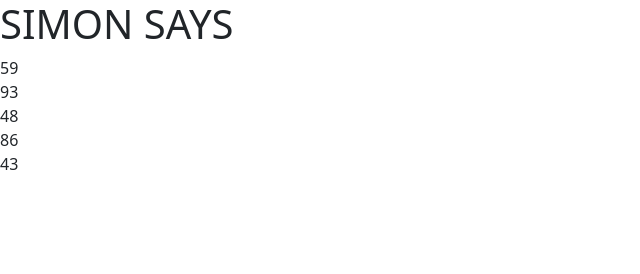
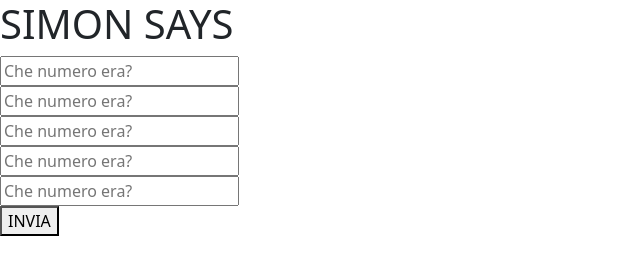
Before and after one commit to BanLowi/js-simon, a plain HTML site: page index.html in a window 1280 px wide. Shown: the whole page, without its empty margins (0-640 px from the left). Drawn offline with nearby package versions, Linux system fonts and the light colour scheme.

Commit message:
input and submit button appear after 30 seconds

```diff
--- a/index.html
+++ b/index.html
@@ -1,31 +1,38 @@
 <!DOCTYPE html>
 <html lang="en">
+
 <head>
     <meta charset="UTF-8">
     <meta name="viewport" content="width=device-width, initial-scale=1.0">
     <title>Simon Says</title>
 
     <!-- Bootstrap -->
-     <link href="https://cdn.jsdelivr.net/npm/bootstrap@5.3.8/dist/css/bootstrap.min.css" rel="stylesheet" integrity="sha384-sRIl4kxILFvY47J16cr9ZwB07vP4J8+LH7qKQnuqkuIAvNWLzeN8tE5YBujZqJLB" crossorigin="anonymous">
+    <link href="https://cdn.jsdelivr.net/npm/bootstrap@5.3.8/dist/css/bootstrap.min.css" rel="stylesheet"
+        integrity="sha384-sRIl4kxILFvY47J16cr9ZwB07vP4J8+LH7qKQnuqkuIAvNWLzeN8tE5YBujZqJLB" crossorigin="anonymous">
 
 </head>
+
 <body>
-    <header><h1>SIMON SAYS</h1></header>
+    <header>
+        <h1>SIMON SAYS</h1>
+    </header>
 
     <main>
 
         <div id="numberContainer">
-
-            <div id="numberOne"><input type="number"></div>
-            <div id="numberTwo"></div>
-            <div id="numberThree"></div>
-            <div id="numberFour"></div>
-            <div id="numberFive"></div>
-
+            <form>
+                <div id="numberOne"></div>
+                <div id="numberTwo"></div>
+                <div id="numberThree"></div>
+                <div id="numberFour"></div>
+                <div id="numberFive"></div>
+                <button type="submit" class="d-none">INVIA</button>
+            </form>
         </div>
 
     </main>
 
     <script src="./main.js"></script>
 </body>
+
 </html>
--- a/main.js
+++ b/main.js
@@ -8,6 +8,12 @@ const numberThreeEl = document.getElementById("numberThree");
 const numberFourEl = document.getElementById("numberFour");
 const numberFiveEl = document.getElementById("numberFive");
 
+// Variabili elementi input
+const buttonEl = document.querySelector("button.d-none");
+
+// Variabile contatore
+const counter = 0;
+
 // Inserisco un numero random da 1 a 100 in ogni elemento
 numberOneEl.innerHTML = getRndNumber(1, 100);
 numberTwoEl.innerHTML = getRndNumber(1, 100);
@@ -17,9 +23,18 @@ numberFiveEl.innerHTML = getRndNumber(1, 100);
 
 // Generatore numeri random
 function getRndNumber(min, max) {
-  return Math.floor(Math.random() * (max - min + 1) ) + min;
+    return Math.floor(Math.random() * (max - min + 1)) + min;
 }
 
-setTimeout( () => {
-    numbers.className = "d-none"
-}, 30000)
+// Alla fine del timer switcho i numeri random con degli input
+setTimeout(() => {
+
+    numberOneEl.innerHTML = `<input type="number" placeholder="Che numero era?"></input>`
+    numberTwoEl.innerHTML = `<input type="number" placeholder="Che numero era?"></input>`
+    numberThreeEl.innerHTML = `<input type="number" placeholder="Che numero era?"></input>`
+    numberFourEl.innerHTML = `<input type="number" placeholder="Che numero era?"></input>`
+    numberFiveEl.innerHTML = `<input type="number" placeholder="Che numero era?"></input>`
+
+    buttonEl.classList.remove("d-none")
+
+}, 3000)
```
